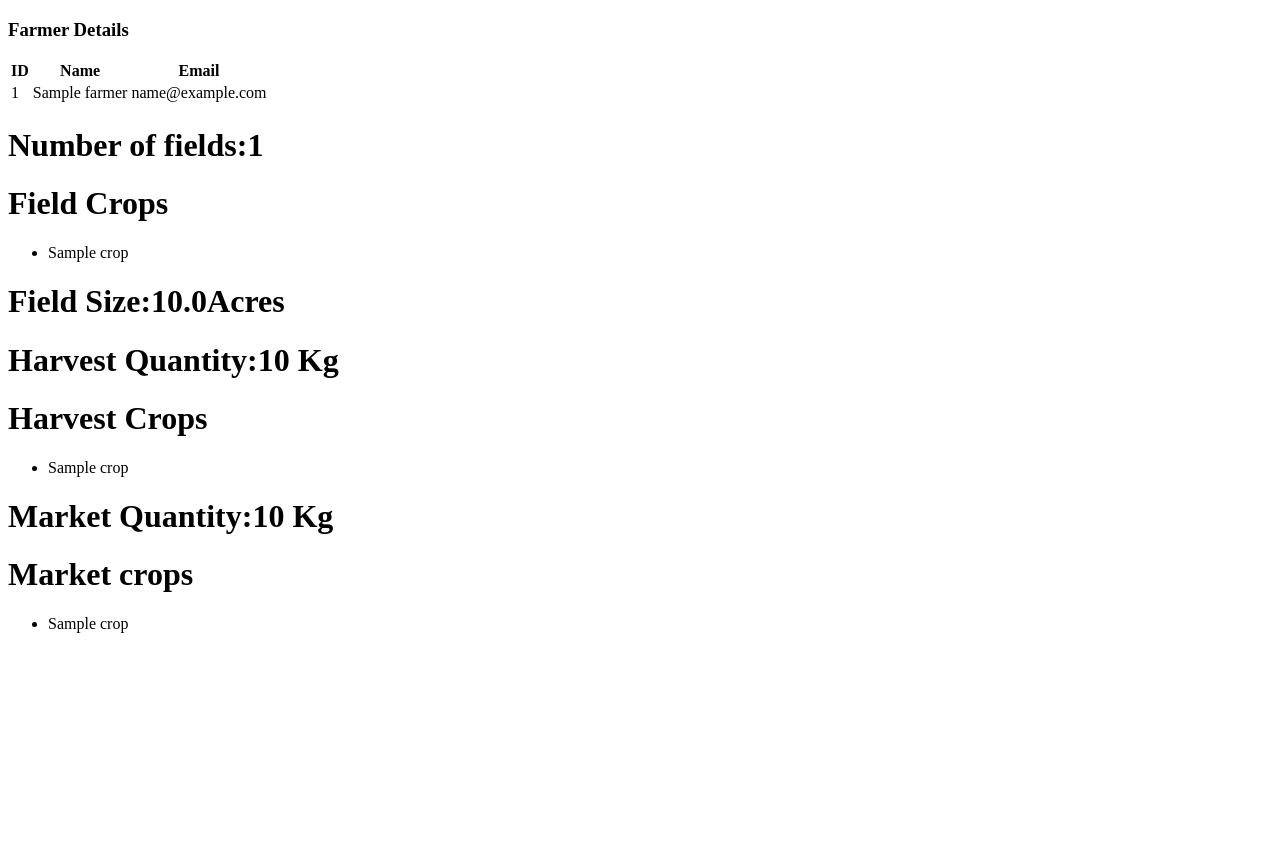
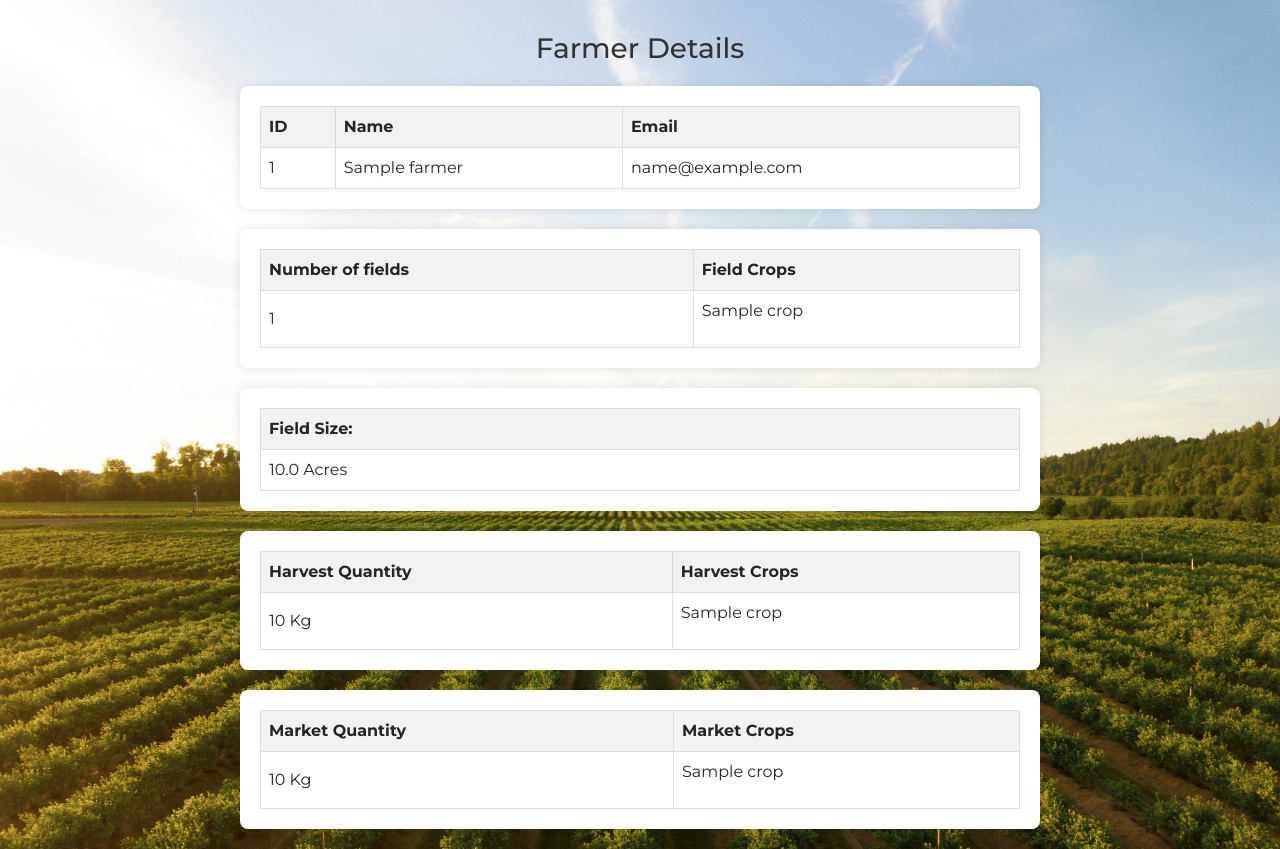
Before and after one commit to KarthikGowdaMS/agrosphere, a Flask app: page /farmer/1 in a window 1280 px wide. Before the commit the page ends 633 px from the top, so only its background shows below. Run offline with Flask 3, Linux system fonts and the light colour scheme; a user stored in the database is signed in; tables that the repository leaves empty hold one stand-in row (values such as "Sample post").

Commit message:
css to profile

```diff
--- /dev/null
+++ b/static/css/profile.css
@@ -0,0 +1,78 @@
+@import url('https://fonts.googleapis.com/css2?family=Montserrat:ital,wght@0,100..900;1,100..900&family=Roboto+Slab&display=swap');
+
+body {
+    font-family: Arial, sans-serif;
+    margin: 0;
+    padding: 0;
+    background-color: #f0f0f0;
+    background-image: url(../images/profile.jpg);
+    background-size: cover;
+    background-repeat: no-repeat;
+    font-family: Montserrat, sans-serif;
+    -webkit-font-smoothing: antialiased;
+    text-rendering: optimizeLegibility;
+}
+
+.container {
+    max-width: 800px;
+    margin: 20px auto;
+    padding: 20px;
+    background-color: #fff;
+    border-radius: 8px;
+    box-shadow: 0 0 10px rgba(0, 0, 0, 0.1);
+}
+
+h3 {
+    padding-top: 2rem;
+    color: #333;
+    text-align: center;
+}
+
+.cssdoodler-table {
+    width: 100%;
+    border-collapse: collapse;
+}
+
+.cssdoodler-table th, .cssdoodler-table td {
+    border: 1px solid #ddd;
+    padding: 8px;
+    text-align: left;
+}
+
+.cssdoodler-table th {
+    background-color: #f2f2f2;
+}
+
+ul {
+    list-style-type: none;
+    padding: 0;
+}
+
+ul li {
+    margin-bottom: 8px;
+}
+
+h1, h2 {
+    color: #666;
+}
+
+h1 {
+    font-size: 1.5em;
+    margin-top: 20px;
+}
+
+h2 {
+    font-size: 1.2em;
+    margin-top: 15px;
+}
+
+/* Style for links */
+a {
+    color: #007bff;
+    text-decoration: none;
+    cursor: pointer;
+}
+
+a:hover {
+    text-decoration: underline;
+}
--- a/templates/profile.html
+++ b/templates/profile.html
@@ -3,6 +3,10 @@
 <head>
     <meta charset="UTF-8">
     <meta name="viewport" content="width=device-width, initial-scale=1.0">
+    <link href="https://cdn.jsdelivr.net/npm/bootstrap@5.3.2/dist/css/bootstrap.min.css" rel="stylesheet" integrity="sha384-T3c6CoIi6uLrA9TneNEoa7RxnatzjcDSCmG1MXxSR1GAsXEV/Dwwykc2MPK8M2HN" crossorigin="anonymous">
+
+    <script src="https://cdn.jsdelivr.net/npm/bootstrap@5.3.2/dist/js/bootstrap.bundle.min.js" integrity="sha384-C6RzsynM9kWDrMNeT87bh95OGNyZPhcTNXj1NW7RuBCsyN/o0jlpcV8Qyq46cDfL" crossorigin="anonymous"></script>
+    <link rel="stylesheet" href="{{url_for('static',filename='css/profile.css')}}">
     <title>Document</title>
 </head>
 <body>
@@ -24,28 +28,82 @@
                 </tr>
             {% endif %}
         </table>
-            <h1>Number of fields:{{farmer.count}}</h1>
-<h1>Field Crops</h1>
-            <ul>
-                {%for farmer,field,crops in farmer.farmer%}
-                <li>{{crops.name}}</li>
-                {%endfor%}
-            </ul>
+    </div> <!-- Close container div -->
+    <div class="container">
+        <table class="cssdoodler-table">
+            {% if farmer %}
+            <tr>
+                <th>Number of fields</th>
+                <th>Field Crops</th>
+            </tr>
+            <tr>
+                <td>{{farmer.count}}</td>
+                <td><ul>
+                    {% for farmer, field, crops in farmer.farmer %}
+                        <li>{{ crops.name }}</li>
+                    {% endfor %}
+                </ul></td>
+            </tr>
+            <!-- <h1>Number of fields: {{ farmer.count }}</h1> -->
 
-<h1>Field Size:{{field_size}}Acres</h1>
-            <h1>Harvest Quantity:{{harvest_data.quantity}} Kg</h1>
-            <h1>Harvest Crops</h1>
-            <ul>{%for crop in harvest_data.crops%}
-                <li>{{crop}}</li>
-                {%endfor%}
-            </ul>
+        {% endif %}
+        </table>
+    </div>
 
-            <h1>Market Quantity:{{market_data.quantity}} Kg</h1>
-            <h1>Market crops</h1>
-            <ul>
-                {%for crop in market_data.crops%}
-                <li>{{crop}}</li>
-                {%endfor%}
-            </ul>
+    <div class="container">
+        <table class="cssdoodler-table">
+            {% if field_size %}
+                <tr>
+                    <th>Field Size:</th>
+                </tr>
+                <tr>
+                    <td> {{ field_size }} Acres</td>
+                </tr>
+            {% endif %}
+        </table>
+    </div>
+
+
+    <div class="container">
+        <table class="cssdoodler-table">
+            {% if harvest_data %}
+            <tr>
+                <th>Harvest Quantity</th>
+                <th>Harvest Crops</th>
+            </tr>
+            <tr>
+                <td>{{ harvest_data.quantity }} Kg</td>
+                <td><ul>
+                    {% if harvest_data.crops %}
+                        {% for crop in harvest_data.crops %}
+                            <li>{{ crop }}</li>
+                        {% endfor %}
+                    {% endif %}
+                </ul></td>
+            </tr>
+            {% endif %}
+        </table>
+    </div>
+
+    <div class="container">
+        <table class="cssdoodler-table">
+            {% if market_data %}
+            <tr>
+                <th>Market Quantity</th>
+                <th>Market Crops</th>
+            </tr>
+            <tr>
+                <td>{{ market_data.quantity }} Kg</td>
+                <td><ul>
+                    {% if market_data.crops %}
+                        {% for crop in market_data.crops %}
+                            <li>{{ crop }}</li>
+                        {% endfor %}
+                    {% endif %}
+                </ul></td>
+            </tr>
+            {% endif %}
+        </table>
+    </div>
 </body>
 </html>
```
Also changed, not shown: static/images/profile.jpg (added). Lines whose indentation alone changed are shown as unchanged.
